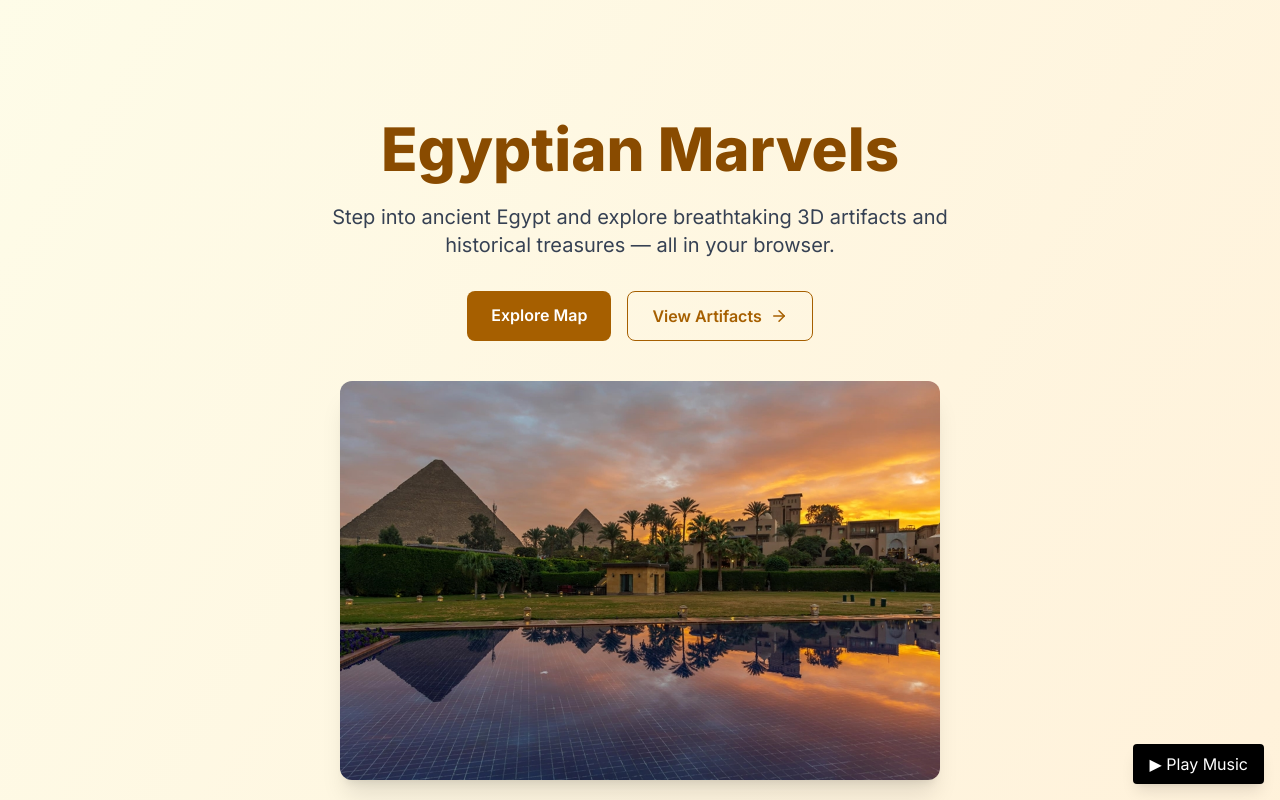
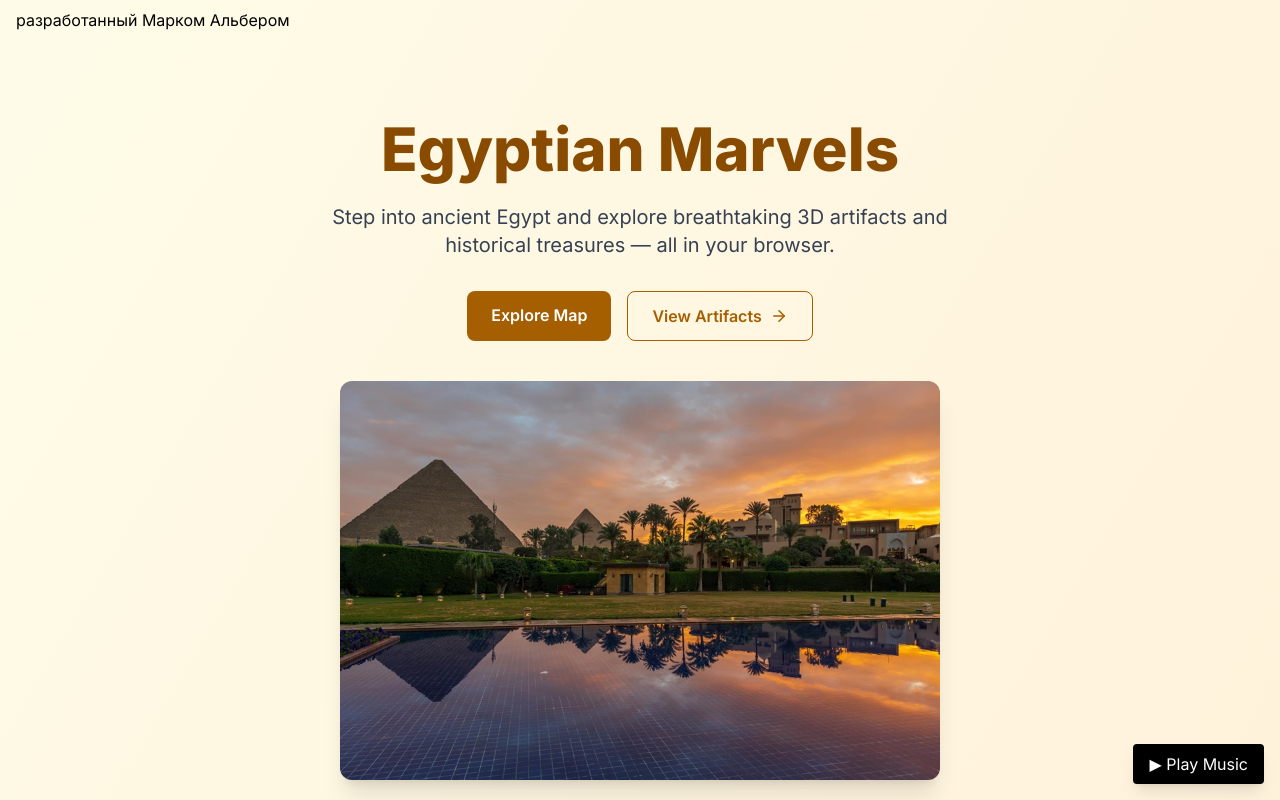
Before and after one commit to lionzak/egyptian-marvels, a Next.js app: page / in a window 1280 px wide. Shown: the top 800 px of the page. Built offline with nearby package versions, Linux system fonts and the light colour scheme.

Commit message:
added design by .. in landing page

```diff
--- a/app/page.tsx
+++ b/app/page.tsx
@@ -7,6 +7,10 @@ import { ArrowRight } from 'lucide-react'
 export default function LandingPage() {
     return (
         <div className="min-h-screen bg-gradient-to-br from-yellow-50 to-orange-100 text-gray-800 overflow-x-hidden">
+            {/*design by */}
+            <div className="fixed top-2 left-2 sm:bottom-4 sm:left-4 text-black text-xs sm:text-sm md:text-base z-40 pointer-events-none">
+                разработанный Марком Альбером
+            </div>
             {/* Hero */}
             <section className="relative text-center px-4 pt-20 pb-12 sm:pt-28 sm:pb-16">
                 <div className="max-w-4xl mx-auto">
```
